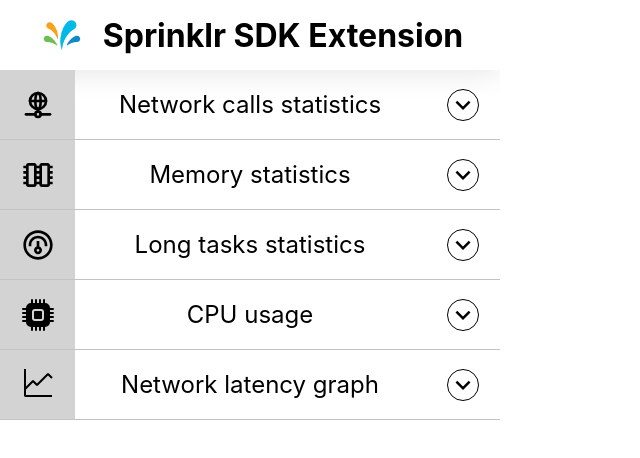
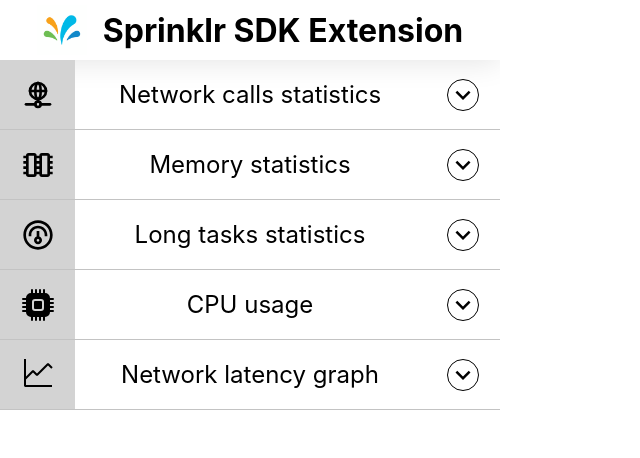
Before and after one commit to ParthGarg21/spr-sdk-extension-private, a React (Create React App) app: page / in a window 1280 px wide. Shown: the top 458 px of the page, without its empty margins (0-640 px from the left). Built offline with nearby package versions, Linux system fonts and the light colour scheme.

Commit message:
minor changes and comments update

```diff
--- a/public/background.js
+++ b/public/background.js
@@ -1,3 +1,6 @@
+/*global chrome*/
+
+// function to get the cpu stats
 function cpuStats(tabID = -1) {
   // Callback to get the cpu stats
 
@@ -13,6 +16,7 @@
       usageTime += processor.usage.kernel + processor.usage.user;
     }
 
+    // Converting the usage to percentage
     const used = (usageTime / totalTime) * 100;
 
     if (tabID !== -1) {
--- a/src/index.css
+++ b/src/index.css
@@ -30,7 +30,7 @@
 
 
 .title-container {
-  height: 70px;
+  height: 60px;
   width: 100%;
   display: flex;
   align-items: center;
```
Also changed, not shown: public/sdk.js (+4 -3 lines).
